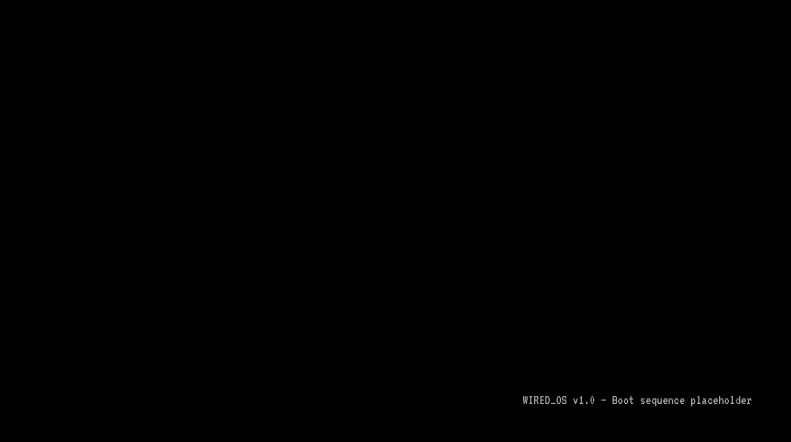
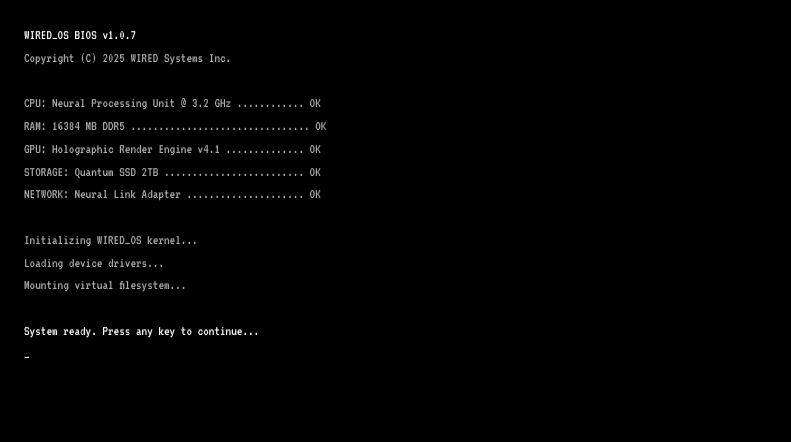
Before and after one commit to 44lain/44lain, a Next.js app: page / in a window 1280 px wide. Shown: the top 442 px of the page, without its empty margins (0-791 px from the left). Built offline with nearby package versions, Linux system fonts and the light colour scheme; a web font is replaced by a local one.

Commit message:
feat: implementa boot screen com bios post e menu dual-boot
- adiciona fase bios post com texto progressivo e cursor piscante
- implementa menu de seleção dev/music navegável por teclado
- orquestra transições entre fases com fade-out suave
- integra boot screen como entry point da aplicação

```diff
--- a/src/app/page.tsx
+++ b/src/app/page.tsx
@@ -1,29 +1,36 @@
 'use client'
 
-import { useBootStore } from '@/stores/bootStore'
+import { useCallback, useState } from 'react'
+import { useThemeStore } from '@/stores/themeStore'
+import BootScreen from '@/components/boot/BootScreen'
+import type { Theme } from '@/types/theme.types'
 
 /**
  * Entry point do WIRED_OS.
  * Renderiza BootScreen até o boot completar, depois renderiza o Desktop.
- * Os componentes reais serão implementados nos próximos passos.
  */
 export default function Home() {
-  const boot = useBootStore((state) => state.boot)
+  const setTheme = useThemeStore((state) => state.setTheme)
+  const [booted, setBooted] = useState(false)
 
-  if (boot.phase !== 'done') {
-    return (
-      <div className="flex h-screen w-screen items-center justify-center bg-bios-bg font-vt323 text-bios-text">
-        <p className="text-sm">
-          WIRED_OS v1.0 — Boot sequence placeholder
-          <span className="cursor-blink">_</span>
-        </p>
-      </div>
-    )
+  const handleBootComplete = useCallback(
+    (theme: Theme) => {
+      setTheme(theme)
+      setBooted(true)
+    },
+    [setTheme]
+  )
+
+  if (!booted) {
+    return <BootScreen onBootComplete={handleBootComplete} />
   }
 
+  // Desktop placeholder — será substituído pelo componente Desktop real
   return (
-    <div className="flex h-screen w-screen items-center justify-center bg-wired-black font-tahoma text-white">
-      <p className="text-sm">Desktop placeholder — boot complete</p>
-    </div>
+    <main className="flex h-screen w-screen items-center justify-center bg-wired-black font-tahoma text-white">
+      <p className="text-sm opacity-60">
+        WIRED_OS Desktop — loading...
+      </p>
+    </main>
   )
 }
--- /dev/null
+++ b/src/components/boot/BiosPost.tsx
@@ -0,0 +1,120 @@
+'use client'
+
+import { useState, useEffect, useRef } from 'react'
+import type { BiosPostProps, BiosLine } from './boot.types'
+
+/**
+ * Fase 1 do boot: BIOS POST.
+ * Exibe linhas de texto progressivamente, simulando a inicialização de um PC.
+ *
+ * Exemplo de uso:
+ * <BiosPost onComplete={() => goToMenu()} />
+ */
+
+const BIOS_LINES: BiosLine[] = [
+  { text: 'WIRED_OS BIOS v1.0.7', delay: 0, type: 'header' },
+  { text: 'Copyright (C) 2025 WIRED Systems Inc.', delay: 80, type: 'info' },
+  { text: '', delay: 200, type: 'blank' },
+  { text: 'CPU: Neural Processing Unit @ 3.2 GHz ............ OK', delay: 300, type: 'ok' },
+  { text: 'RAM: 16384 MB DDR5 ................................ OK', delay: 180, type: 'ok' },
+  { text: 'GPU: Holographic Render Engine v4.1 .............. OK', delay: 200, type: 'ok' },
+  { text: 'STORAGE: Quantum SSD 2TB ......................... OK', delay: 160, type: 'ok' },
+  { text: 'NETWORK: Neural Link Adapter ..................... OK', delay: 220, type: 'ok' },
+  { text: '', delay: 150, type: 'blank' },
+  { text: 'Initializing WIRED_OS kernel...', delay: 400, type: 'info' },
+  { text: 'Loading device drivers...', delay: 300, type: 'info' },
+  { text: 'Mounting virtual filesystem...', delay: 250, type: 'info' },
+  { text: '', delay: 100, type: 'blank' },
+  { text: 'System ready. Press any key to continue...', delay: 600, type: 'header' },
+]
+
+export default function BiosPost({ onComplete }: BiosPostProps) {
+  const [visibleLines, setVisibleLines] = useState(0)
+  const [waitingForKey, setWaitingForKey] = useState(false)
+  const containerRef = useRef<HTMLDivElement>(null)
+
+  // Exibe linhas progressivamente
+  useEffect(() => {
+    if (visibleLines >= BIOS_LINES.length) {
+      setWaitingForKey(true)
+      return
+    }
+
+    const nextLine = BIOS_LINES[visibleLines]
+    if (!nextLine) return
+
+    const timer = setTimeout(() => {
+      setVisibleLines((prev) => prev + 1)
+    }, nextLine.delay)
+
+    return () => clearTimeout(timer)
+  }, [visibleLines])
+
+  // Auto-scroll para baixo conforme linhas aparecem
+  useEffect(() => {
+    if (containerRef.current) {
+      containerRef.current.scrollTop = containerRef.current.scrollHeight
+    }
+  }, [visibleLines])
+
+  // Aguarda qualquer tecla para completar
+  useEffect(() => {
+    if (!waitingForKey) return
+
+    function handleKeyDown() {
+      onComplete()
+    }
+
+    function handleClick() {
+      onComplete()
+    }
+
+    window.addEventListener('keydown', handleKeyDown)
+    window.addEventListener('click', handleClick)
+    return () => {
+      window.removeEventListener('keydown', handleKeyDown)
+      window.removeEventListener('click', handleClick)
+    }
+  }, [waitingForKey, onComplete])
+
+  function getLineColor(type: BiosLine['type']): string {
+    switch (type) {
+      case 'header':
+        return 'text-bios-white'
+      case 'ok':
+        return 'text-bios-text'
+      case 'info':
+        return 'text-bios-text'
+      case 'blank':
+        return ''
+    }
+  }
+
+  return (
+    <div
+      ref={containerRef}
+      className="h-screen w-screen overflow-hidden bg-bios-bg p-6 font-vt323 text-[14px] leading-relaxed"
+      role="status"
+      aria-label="System booting"
+    >
+      {BIOS_LINES.slice(0, visibleLines).map((line, index) => (
+        <div
+          key={index}
+          className={`${getLineColor(line.type)} whitespace-pre`}
+        >
+          {line.type === 'blank' ? '\u00A0' : line.text}
+        </div>
+      ))}
+
+      {/* Cursor piscante */}
+      {!waitingForKey && visibleLines < BIOS_LINES.length && (
+        <span className="cursor-blink text-bios-white">_</span>
+      )}
+
+      {/* Prompt piscante quando aguardando input */}
+      {waitingForKey && (
+        <span className="cursor-blink text-bios-white">_</span>
+      )}
+    </div>
+  )
+}
--- /dev/null
+++ b/src/components/boot/BootMenu.tsx
@@ -0,0 +1,124 @@
+'use client'
+
+import { useState, useEffect, useCallback } from 'react'
+import type { BootMenuProps } from './boot.types'
+import type { Theme } from '@/types/theme.types'
+
+/**
+ * Fase 2 do boot: Menu de seleção dual-boot.
+ * Caixa centralizada com opções DEV/MUSIC, navegável por teclado (↑↓ + Enter).
+ *
+ * Exemplo de uso:
+ * <BootMenu onSelect={(theme) => startLoading(theme)} />
+ */
+
+interface BootOption {
+  readonly theme: Theme
+  readonly label: string
+  readonly description: string
+}
+
+const BOOT_OPTIONS: BootOption[] = [
+  {
+    theme: 'dev',
+    label: 'WIRED_OS — Developer Edition',
+    description: 'Full-stack workstation environment',
+  },
+  {
+    theme: 'music',
+    label: 'WIRED_OS — Music Edition',
+    description: 'Digital audio workspace environment',
+  },
+]
+
+export default function BootMenu({ onSelect }: BootMenuProps) {
+  const [selectedIndex, setSelectedIndex] = useState(0)
+
+  const handleSelect = useCallback(() => {
+    const option = BOOT_OPTIONS[selectedIndex]
+    if (option) {
+      onSelect(option.theme)
+    }
+  }, [selectedIndex, onSelect])
+
+  // Navegação por teclado
+  useEffect(() => {
+    function handleKeyDown(e: KeyboardEvent) {
+      switch (e.key) {
+        case 'ArrowUp':
+        case 'ArrowDown':
+          e.preventDefault()
+          setSelectedIndex((prev) =>
+            prev === 0 ? BOOT_OPTIONS.length - 1 : prev - 1
+          )
+          break
+        case 'Enter':
+          e.preventDefault()
+          handleSelect()
+          break
+      }
+    }
+
+    window.addEventListener('keydown', handleKeyDown)
+    return () => window.removeEventListener('keydown', handleKeyDown)
+  }, [handleSelect])
+
+  return (
+    <div
+      className="flex h-screen w-screen items-center justify-center bg-bios-bg font-vt323"
+      role="listbox"
+      aria-label="Boot menu — select operating system"
+    >
+      <div className="w-full max-w-[560px] border border-bios-text/30">
+        {/* Header */}
+        <div className="bg-bios-blue px-4 py-2 text-center text-[14px] text-bios-white">
+          WIRED_OS Boot Manager
+        </div>
+
+        {/* Instruções */}
+        <div className="border-b border-bios-text/20 px-4 py-3 text-[13px] text-bios-text">
+          Choose an operating system to start:
+        </div>
+
+        {/* Opções */}
+        <div className="px-4 py-3">
+          {BOOT_OPTIONS.map((option, index) => {
+            const isSelected = index === selectedIndex
+            return (
+              <button
+                key={option.theme}
+                role="option"
+                aria-selected={isSelected}
+                className={`mb-1 block w-full px-3 py-2 text-left text-[14px] transition-colors duration-75 ${
+                  isSelected
+                    ? 'bg-bios-blue text-bios-white'
+                    : 'text-bios-text hover:bg-bios-text/10'
+                }`}
+                onClick={() => {
+                  setSelectedIndex(index)
+                  onSelect(option.theme)
+                }}
+                onMouseEnter={() => setSelectedIndex(index)}
+              >
+                <div>{option.label}</div>
+                <div
+                  className={`mt-0.5 text-[12px] ${
+                    isSelected ? 'text-bios-text/80' : 'text-bios-text/50'
+                  }`}
+                >
+                  {option.description}
+                </div>
+              </button>
+            )
+          })}
+        </div>
+
+        {/* Footer */}
+        <div className="border-t border-bios-text/20 px-4 py-2 text-[12px] text-bios-text/60">
+          <span>Use ↑↓ to select, Enter to boot</span>
+          <span className="float-right">WIRED_OS v1.0</span>
+        </div>
+      </div>
+    </div>
+  )
+}
--- /dev/null
+++ b/src/components/boot/BootScreen.tsx
@@ -0,0 +1,55 @@
+'use client'
+
+import { useState, useCallback } from 'react'
+import BiosPost from './BiosPost'
+import BootMenu from './BootMenu'
+import type { BootScreenProps } from './boot.types'
+import type { Theme } from '@/types/theme.types'
+import { BOOT_FADE_DURATION_MS } from '@/lib/constants'
+
+/**
+ * Orquestrador das fases do boot.
+ * Controla a transição: BIOS POST → Boot Menu → fade-out → Desktop.
+ *
+ * Exemplo de uso:
+ * <BootScreen onBootComplete={(theme) => setTheme(theme)} />
+ */
+
+type BootPhase = 'bios' | 'menu' | 'fading'
+
+export default function BootScreen({ onBootComplete }: BootScreenProps) {
+  const [phase, setPhase] = useState<BootPhase>('bios')
+  const [isFading, setIsFading] = useState(false)
+
+  const handleBiosComplete = useCallback(() => {
+    setPhase('menu')
+  }, [])
+
+  const handleThemeSelect = useCallback(
+    (theme: Theme) => {
+      setPhase('fading')
+      setIsFading(true)
+
+      // Aguarda fade-out antes de notificar
+      setTimeout(() => {
+        onBootComplete(theme)
+      }, BOOT_FADE_DURATION_MS)
+    },
+    [onBootComplete]
+  )
+
+  return (
+    <div
+      className="fixed inset-0 z-50"
+      style={{
+        opacity: isFading ? 0 : 1,
+        transition: `opacity ${BOOT_FADE_DURATION_MS}ms ease`,
+      }}
+    >
+      {phase === 'bios' && <BiosPost onComplete={handleBiosComplete} />}
+      {(phase === 'menu' || phase === 'fading') && (
+        <BootMenu onSelect={handleThemeSelect} />
+      )}
+    </div>
+  )
+}
--- /dev/null
+++ b/src/components/boot/boot.types.ts
@@ -0,0 +1,23 @@
+import type { Theme } from '@/types/theme.types'
+
+/** Linha de texto do BIOS POST */
+export interface BiosLine {
+  readonly text: string
+  readonly delay: number
+  readonly type: 'info' | 'ok' | 'header' | 'blank'
+}
+
+/** Props do componente BiosPost */
+export interface BiosPostProps {
+  readonly onComplete: () => void
+}
+
+/** Props do componente BootMenu */
+export interface BootMenuProps {
+  readonly onSelect: (theme: Theme) => void
+}
+
+/** Props do componente BootScreen */
+export interface BootScreenProps {
+  readonly onBootComplete: (theme: Theme) => void
+}
```
